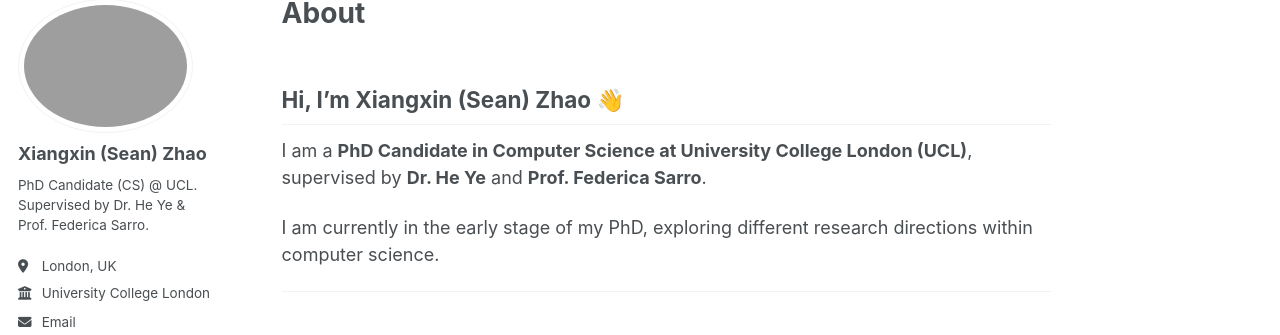
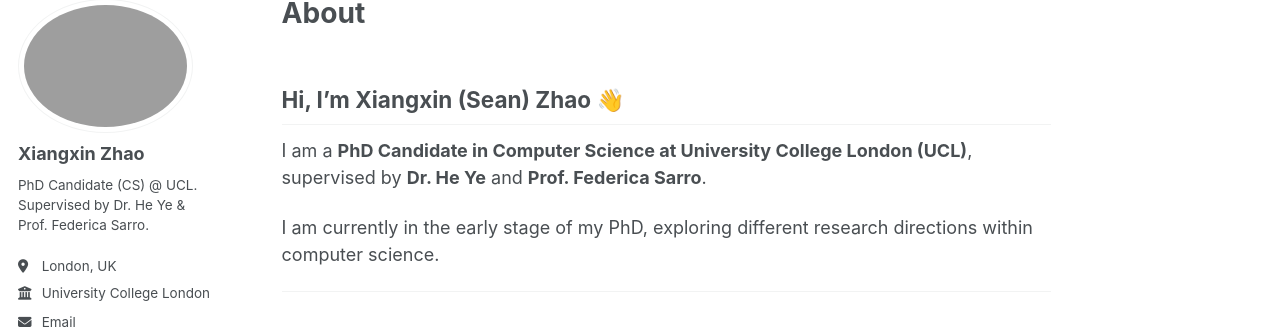
Before and after one commit to xz-Sean/xz-Sean.github.io, a Jekyll site: the page built from _pages/about.md, in a window 1280 px wide. Shown: the part 102-437 px from the top of the page. Built offline with Jekyll 4.4.1, drawn with Linux system fonts in a browser that asks for light colours; a script bundle is joined from its source files by our own code; library files that are not in the unit come from our copies.

Commit message:
Update _config.yml

```diff
--- a/_config.yml
+++ b/_config.yml
@@ -25,7 +25,7 @@ repository               : "xz-Sean/xz-Sean.github.io"
 author:
   # Biographic information
   avatar           : "profile.png"
-  name             : "Xiangxin (Sean) Zhao"
+  name             : "Xiangxin Zhao"
   pronouns         : # example: "she/her"
   bio              : "PhD Candidate (CS) @ UCL. Supervised by Dr. He Ye & Prof. Federica Sarro."
   location         : "London, UK"
```
